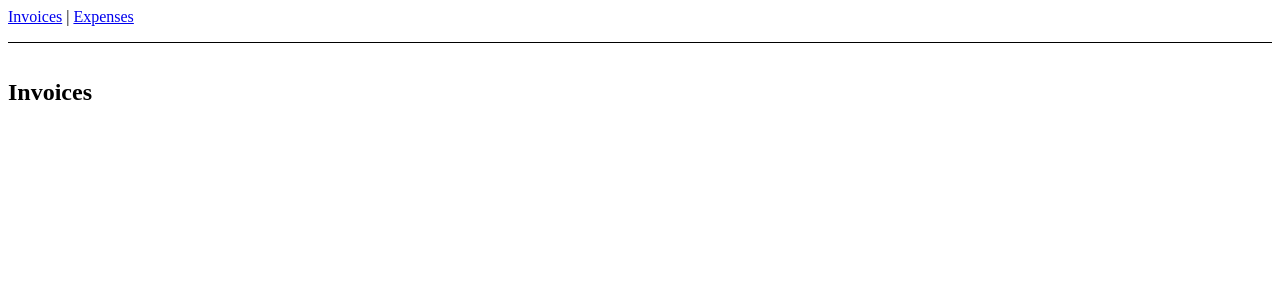
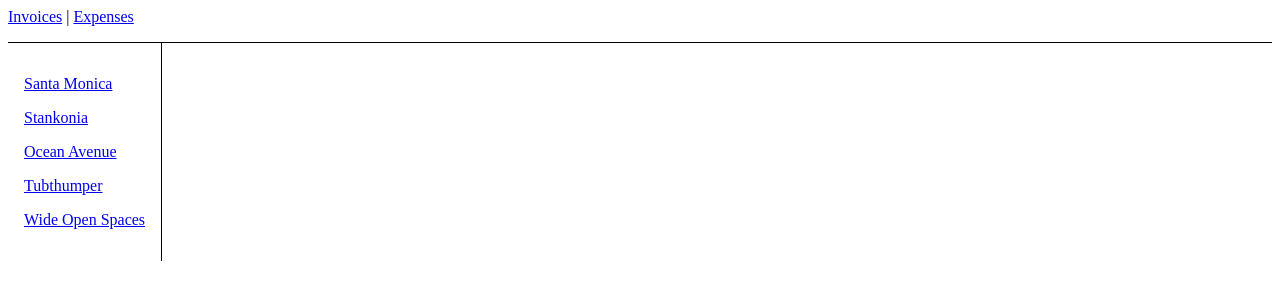
Before and after one commit to auriceliof/DS-Professional-React-03, a React (Vite) app in the folder tutorial-react-router/: page /invoices in a window 1280 px wide. Shown: the top 300 px of the page. Built offline with nearby package versions, Linux system fonts and the light colour scheme.

Commit message:
03-13 Listando as faturas

```diff
--- /dev/null
+++ b/tutorial-react-router/src/data.ts
@@ -0,0 +1,36 @@
+let invoices = [
+    {
+      name: "Santa Monica",
+      number: 1995,
+      amount: "$10,800",
+      due: "12/05/1995",
+    },
+    {
+      name: "Stankonia",
+      number: 2000,
+      amount: "$8,000",
+      due: "10/31/2000",
+    },
+    {
+      name: "Ocean Avenue",
+      number: 2003,
+      amount: "$9,500",
+      due: "07/22/2003",
+    },
+    {
+      name: "Tubthumper",
+      number: 1997,
+      amount: "$14,000",
+      due: "09/01/1997",
+    },
+    {
+      name: "Wide Open Spaces",
+      number: 1998,
+      amount: "$4,600",
+      due: "01/27/1998",
+    },
+  ];
+
+  export function getInvoices() {
+    return invoices;
+  }
--- a/tutorial-react-router/src/routes/Invoices/index.tsx
+++ b/tutorial-react-router/src/routes/Invoices/index.tsx
@@ -1,8 +1,28 @@
+import { Link } from "react-router-dom";
+import { getInvoices } from "../../data";
+
 export default function Invoices() {
 
+    let invoices = getInvoices();
+
     return (
-        <main style={{ padding: "1rem 0" }}>
-            <h2>Invoices</h2>
-        </main>
+        <div style={{ display: "flex" }}>
+        <nav
+          style={{
+            borderRight: "solid 1px",
+            padding: "1rem",
+          }}
+        >
+          {invoices.map((invoice) => (
+            <Link
+              style={{ display: "block", margin: "1rem 0" }}
+              to={`/invoices/${invoice.number}`}
+              key={invoice.number}
+            >
+              {invoice.name}
+            </Link>
+          ))}
+        </nav>
+      </div>
     );
 }
```
